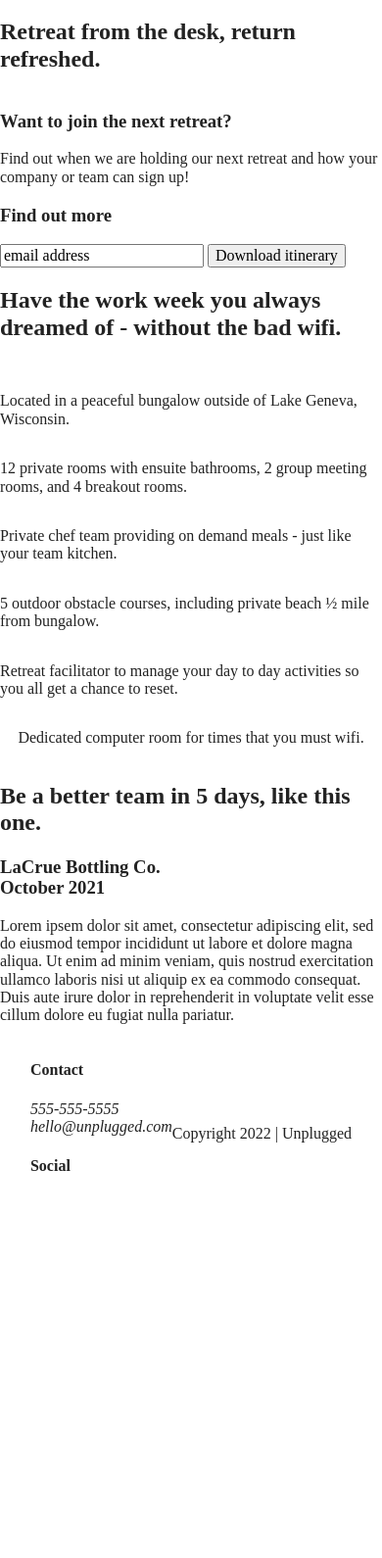
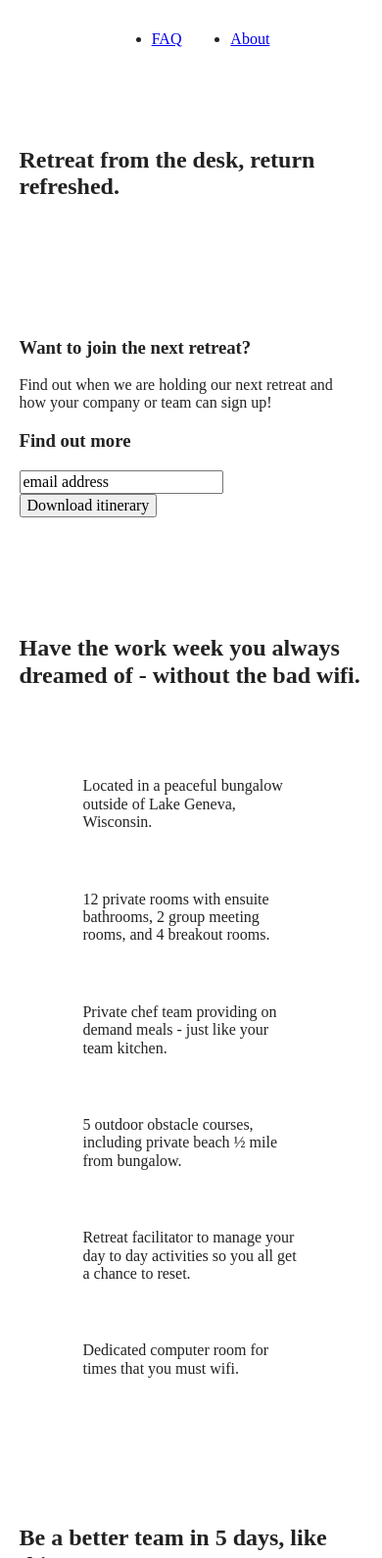
Before and after one commit to dsad8000/unplugged-retreat, a website built with Parcel: page index.html in a window 390 px wide. Shown: the part 51-1641 px from the top of the page at 98% size. Before the commit the page ends 1303 px from the top, so only its background shows below. Built offline with nearby package versions, Linux system fonts and the light colour scheme.

Commit message:
Format mobile layout

```diff
--- a/css/main.css
+++ b/css/main.css
@@ -86,7 +86,12 @@ textarea {
 /* ==========================================================================
    Author's custom styles
    ========================================================================== */
-/* -----------------------Base Header - Footer styles-----------------------  */
+.content-wrapper {
+  width: 90%;
+  margin: 50px 0;
+}
+
+   /* -----------------------Base Header - Footer styles-----------------------  */
 header,
 footer {
   display: flex;
@@ -95,11 +100,22 @@ footer {
   flex-flow: row wrap;
 }
 
+header {
+  padding: 15px 0;
+}
+
 header .content-wrapper {
   display: flex;
   justify-content: center;
   align-items: center;
   flex-flow: row wrap;
+  margin: 0;
+}
+
+.header-divider {
+  width: 100%;
+  height: 1px;
+  margin: 10px 0 20px 0;
 }
 
 header nav {
@@ -107,11 +123,30 @@ header nav {
   justify-content: space-around;
   align-items: center;
   flex-flow: row wrap;
+  width: 60%;
 }
 
 header nav ul {
   display: flex;
   justify-content: space-around;
+  width: 100%;
+}
+
+footer {
+  flex-direction: column;
+}
+
+footer p {
+  margin: 0;
+}
+
+footer .content-wrapper {
+  width: 55%;
+  margin: 50px 0;
+}
+
+footer .contact {
+  margin-bottom: 50px;
 }
 
 footer .social-icons {
@@ -124,6 +159,10 @@ footer .social-icons p {
   display: flex;
   justify-content: center;
   align-items: center;
+}
+
+footer .copyright {
+  margin: 20px 0;
 }
 
 /* -------------------------Mobile styles - Homepage --------------------------------------- */
@@ -153,11 +192,24 @@ aside {
   flex-flow: row wrap;
 }
 
+.features h2 {
+  margin-bottom: 60px;
+}
+
+.features article {
+  width: 63%;
+  margin: 30px 0;
+}
+
 .features .features-items {
   display: flex;
   justify-content: center;
   align-items: center;
   flex-flow: row wrap;
+}
+
+.features p {
+  margin: 0;
 }
 
 /* Reviews */
@@ -166,6 +218,15 @@ aside {
   display: flex;
   justify-content: center;
   flex-flow: row wrap;
+}
+
+.reviews h2 {
+  margin-bottom: 40px;
+}
+
+reviews h3 {
+  width: 55%;
+  margin: 20px 0;
 }
 
 /* =========================================================================
@@ -186,6 +247,10 @@ About Page
   flex-flow: row wrap;
 }
 
+.contact-content p {
+  margin: 0;
+}
+
 /* ===================================================
 FAQ Page
 ====================================================== */
@@ -198,10 +263,19 @@ FAQ Page
 }
 
 .faq .content-wrapper {
+  margin: 50px 0 0 0;
   display: flex;
   justify-content: center;
   align-items: center;
   flex-flow: row wrap;
+}
+
+.faq h2 {
+  margin-bottom: 40px;
+}
+
+.faq-content {
+  margin-bottom: 50px;
 }
 
 /* ==========================================================================
--- a/index.html
+++ b/index.html
@@ -65,7 +65,7 @@
           <h2>Have the work week you always dreamed of - without the bad wifi.</h2>
           <div class="features-items">
             <article>
-              <p class="features-items"></p>
+              <p class="fontawesome-icon"></p>
               <p class="features-item-description">Located in a peaceful bungalow outside of Lake Geneva, Wisconsin.</p>
             </article>
             <article>
```
